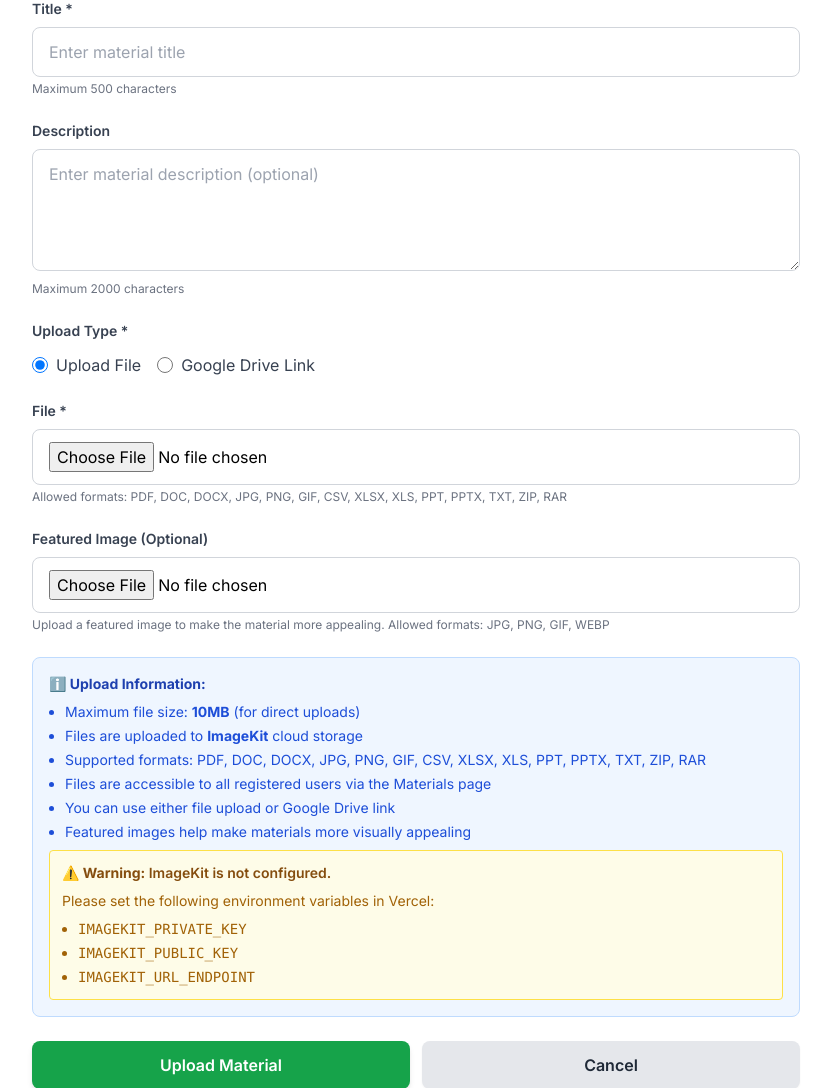
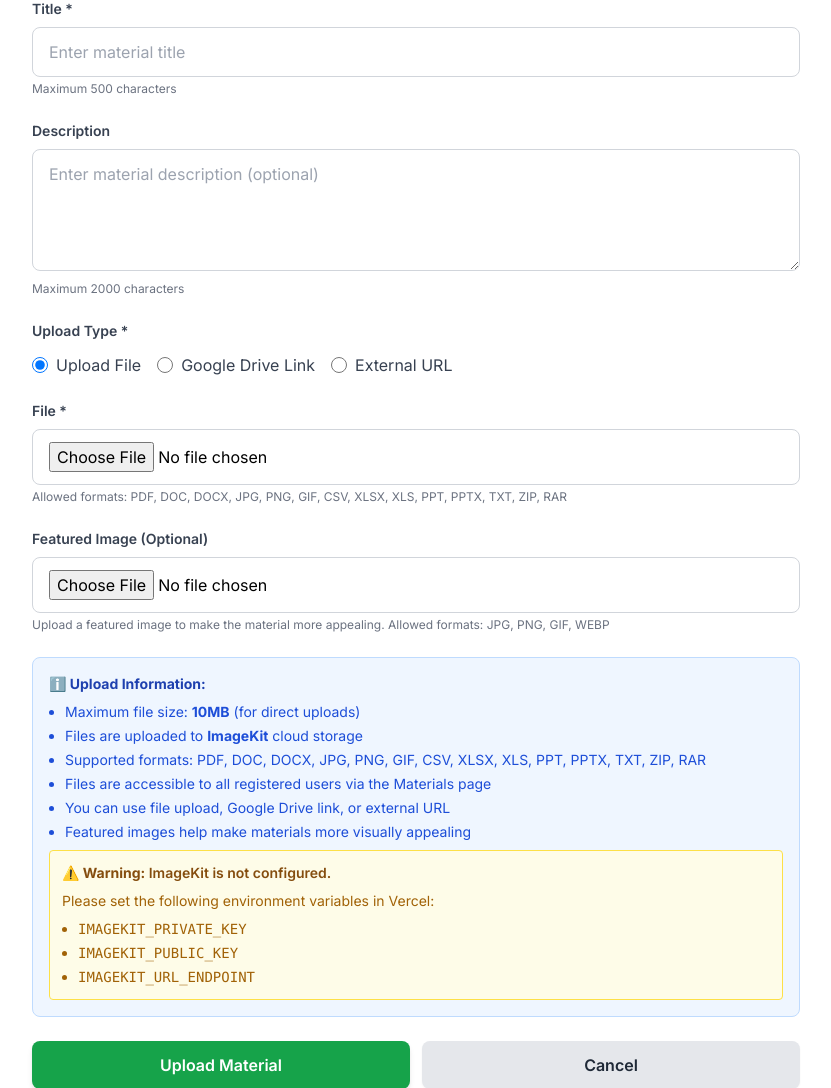
Before and after one commit to spw3bt3ch/educators-tribe, a Flask app: page /admin/materials/upload in a window 1280 px wide. Shown: the part 233-1321 px from the top of the page, without its empty margins (224-1055 px from the left). Run offline with Flask 3, Linux system fonts and the light colour scheme; a user stored in the database is signed in; some libraries are stand-ins or nearby versions.

Commit message:
file upload

```diff
--- a/templates/admin_upload_material.html
+++ b/templates/admin_upload_material.html
@@ -48,6 +48,10 @@
                         <input type="radio" name="upload_type" value="drive" class="w-4 h-4 text-green-600 focus:ring-green-500" id="upload-type-drive">
                         <span class="text-gray-700">Google Drive Link</span>
                     </label>
+                    <label class="flex items-center space-x-2 cursor-pointer">
+                        <input type="radio" name="upload_type" value="external" class="w-4 h-4 text-green-600 focus:ring-green-500" id="upload-type-external">
+                        <span class="text-gray-700">External URL</span>
+                    </label>
                 </div>
             </div>
 
@@ -77,6 +81,20 @@
                 </p>
             </div>
 
+            <!-- External URL Section -->
+            <div id="external-url-section" class="hidden">
+                <label for="external_url" class="block text-sm font-semibold text-gray-700 mb-2">External URL *</label>
+
+                <input type="url"
+                       id="external_url"
+                       name="external_url"
+                       class="w-full px-4 py-3 border border-gray-300 rounded-lg focus:ring-2 focus:ring-green-500 focus:border-green-500 transition"
+                       placeholder="https://example.com/resource.pdf or any external link">
+                <p class="mt-1 text-xs text-gray-500">
+                    Paste any external URL to the material (PDF, webpage, document, etc.)
+                </p>
+            </div>
+
             <!-- Featured Image Upload -->
             <div>
                 <label for="featured_image" class="block text-sm font-semibold text-gray-700 mb-2">Featured Image (Optional)</label>
@@ -100,7 +118,7 @@
                     <li>Files are uploaded to <strong>ImageKit</strong> cloud storage</li>
                     <li>Supported formats: PDF, DOC, DOCX, JPG, PNG, GIF, CSV, XLSX, XLS, PPT, PPTX, TXT, ZIP, RAR</li>
                     <li>Files are accessible to all registered users via the Materials page</li>
-                    <li>You can use either file upload or Google Drive link</li>
+                    <li>You can use file upload, Google Drive link, or external URL</li>
                     <li>Featured images help make materials more visually appealing</li>
                 </ul>
                 {% if not imagekit %}
@@ -145,28 +163,43 @@
     document.addEventListener('DOMContentLoaded', function() {
         const uploadTypeFile = document.getElementById('upload-type-file');
         const uploadTypeDrive = document.getElementById('upload-type-drive');
+        const uploadTypeExternal = document.getElementById('upload-type-external');
         const fileUploadSection = document.getElementById('file-upload-section');
         const driveLinkSection = document.getElementById('drive-link-section');
+        const externalUrlSection = document.getElementById('external-url-section');
         const fileInput = document.getElementById('file');
         const driveLinkInput = document.getElementById('google_drive_link');
+        const externalUrlInput = document.getElementById('external_url');
         const uploadForm = document.getElementById('upload-form');
 
         function toggleUploadType() {
             if (uploadTypeFile.checked) {
                 fileUploadSection.classList.remove('hidden');
                 driveLinkSection.classList.add('hidden');
+                externalUrlSection.classList.add('hidden');
                 fileInput.setAttribute('required', 'required');
                 driveLinkInput.removeAttribute('required');
-            } else {
+                externalUrlInput.removeAttribute('required');
+            } else if (uploadTypeDrive.checked) {
                 fileUploadSection.classList.add('hidden');
                 driveLinkSection.classList.remove('hidden');
+                externalUrlSection.classList.add('hidden');
                 fileInput.removeAttribute('required');
                 driveLinkInput.setAttribute('required', 'required');
+                externalUrlInput.removeAttribute('required');
+            } else { // uploadTypeExternal.checked
+                fileUploadSection.classList.add('hidden');
+                driveLinkSection.classList.add('hidden');
+                externalUrlSection.classList.remove('hidden');
+                fileInput.removeAttribute('required');
+                driveLinkInput.removeAttribute('required');
+                externalUrlInput.setAttribute('required', 'required');
             }
         }
 
         uploadTypeFile.addEventListener('change', toggleUploadType);
         uploadTypeDrive.addEventListener('change', toggleUploadType);
+        uploadTypeExternal.addEventListener('change', toggleUploadType);
 
         // Initialize on page load
         toggleUploadType();
@@ -183,6 +216,11 @@
                 alert('Please provide a Google Drive link.');
                 return false;
             }
+            if (uploadTypeExternal && uploadTypeExternal.checked && !externalUrlInput.value.trim()) {
+                e.preventDefault();
+                alert('Please provide an external URL.');
+                return false;
+            }
         });
     });
 </script>
```
Also changed, not shown: templates/materials.html (+16 -0 lines).
